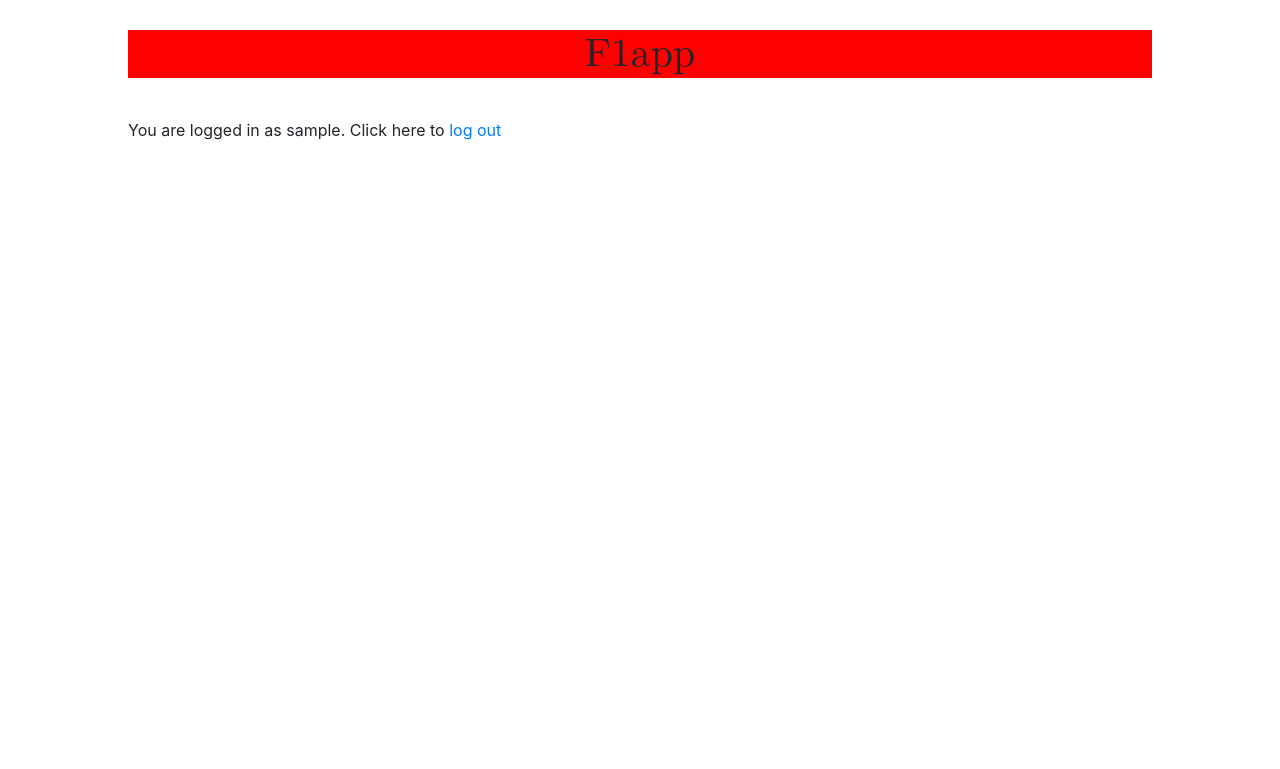
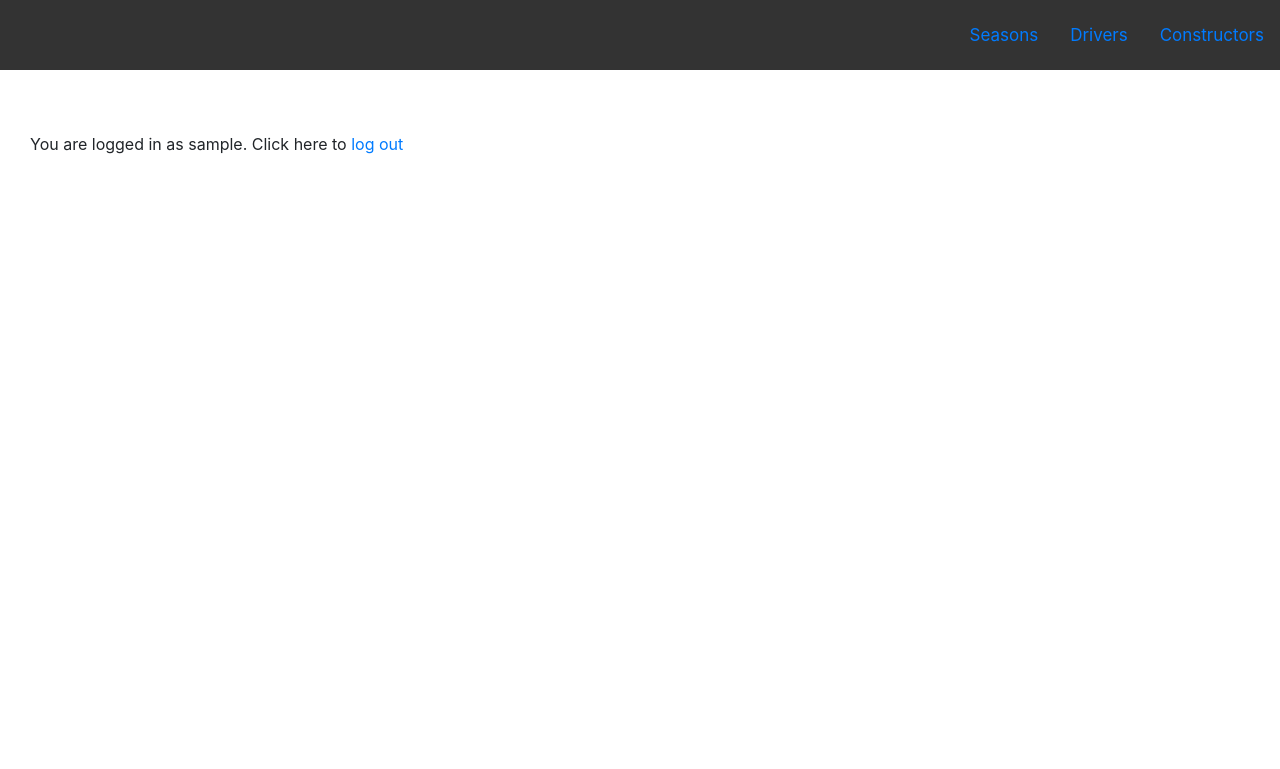
Before and after one commit to janfornal/DjangoF1Server, a Django app: page /f1app/race/2022/1/ in a window 1280 px wide. Shown: the top 769 px of the page. Run offline with Django 4.2, Linux system fonts and the light colour scheme; the visitor is signed in with stand-in values (Sample User, id 1); data that the repository does not hold is empty; some libraries are stand-ins or nearby versions.

Commit message:
general progress

```diff
--- a/static/f1app/css/general.css
+++ b/static/f1app/css/general.css
@@ -1,9 +1,33 @@
+#home {
+    height: 70px;
+    background-color: #333;
+}
+
+#side-navigation {
+    height: 70px;
+    overflow: hidden;
+    float: right;
+    display: flex;
+    flex-direction: row;
+    align-items:inherit;
+}
+
+#side-navigation a {
+    line-height: 70px;
+    display: block;
+    height: 100%;
+    width: 100%;
+    text-align: center;
+    padding-left: 16px;
+    padding-right: 16px;
+    text-decoration: none;
+    font-size: 17px;
+}
+
 h1 {
-    text-align: center;
-    background-color: red;
     font-family: math;
 }
 
-body {
+#content {
     margin: 30px;
 }
--- a/static/f1app/css/result_table.css
+++ /dev/null
@@ -1,20 +0,0 @@
-body {
-    width: 80%;
-    margin-left: auto;
-    margin-right: auto;
-    padding: 0;
-}
-
-tr:nth-child(1) {
-    background-color: black;
-}
-tr:nth-child(2) {
-    background-color:yellow;
-    color:black
-}
-tr:nth-child(3) {
-    background-color:grey;
-}
-tr:nth-child(4) {
-    background-color:brown;
-}
--- a/static/f1app/css/table.css
+++ b/static/f1app/css/table.css
@@ -1,15 +1,33 @@
-body {
+.table-custom {
+    overflow: scroll;
     width: 80%;
     margin-left: auto;
     margin-right: auto;
     padding: 0;
 }
 
-tr:nth-child(1) {
+.table-year-race tr:nth-child(1) {
     background-color: black;
 }
 
-tr:nth-child(n+2):hover td {
+.table-year-race tr:nth-child(n+2):hover td {
 	background-color: darkgrey;
 	color: black;
 }
+
+.table-podium tr:nth-child(1) {
+    background-color: black;
+}
+
+.table-podium tr:nth-child(2) {
+    background-color:yellow;
+    color:black
+}
+
+.table-podium tr:nth-child(3) {
+    background-color:grey;
+}
+
+.table-podium tr:nth-child(4) {
+    background-color:brown;
+}
--- a/templates/base.html
+++ b/templates/base.html
@@ -1,21 +1,30 @@
 <html lang="en">
     <head>
+        <meta charset="utf-8">
         {% load static %}
         <link rel="stylesheet" href="https://cdn.jsdelivr.net/npm/bootstrap@4.3.1/dist/css/bootstrap.min.css" integrity="sha384-ggOyR0iXCbMQv3Xipma34MD+dH/1fQ784/j6cY/iJTQUOhcWr7x9JvoRxT2MZw1T" crossorigin="anonymous">
         <!-- jQuery -->
-        <script src='https://code.jquery.com/jquery-2.2.4.min.js'></script>
-        <script src='https://maxcdn.bootstrapcdn.com/bootstrap/3.3.6/js/bootstrap.min.js'></script>
+        <script src="https://code.jquery.com/jquery-3.3.1.slim.min.js" integrity="sha384-q8i/X+965DzO0rT7abK41JStQIAqVgRVzpbzo5smXKp4YfRvH+8abtTE1Pi6jizo" crossorigin="anonymous"></script>
+        <script src="https://cdn.jsdelivr.net/npm/popper.js@1.14.7/dist/umd/popper.min.js" integrity="sha384-UO2eT0CpHqdSJQ6hJty5KVphtPhzWj9WO1clHTMGa3JDZwrnQq4sF86dIHNDz0W1" crossorigin="anonymous"></script>
+        <script src="https://cdn.jsdelivr.net/npm/bootstrap@4.3.1/dist/js/bootstrap.min.js" integrity="sha384-JjSmVgyd0p3pXB1rRibZUAYoIIy6OrQ6VrjIEaFf/nJGzIxFDsf4x0xIM+B07jRM" crossorigin="anonymous"></script>
         <link rel="stylesheet" href="{% static 'f1app/css/general.css' %}">
         {% block style %}{% endblock style %}
         <title>F1app</title>
     </head>
     <body>
-        {% block header %}
-            <h1>F1app</h1>
-        {% endblock header %}
-        {% block content %}{% endblock content %}
-	    {% if user.is_authenticated %}
-            <p>You are logged in as {{ request.user }}. Click here to <a href="{% url 'logout' %}">log out</a></p>
-        {% endif %}
+        <header id="home">
+            <nav id="side-navigation">
+                <a href='/f1app/race/2022/'>Seasons</a>
+                <a href='/f1app/driver/charles-leclerc/'>Drivers</a>
+                <a href='/f1app/constructor/ferrari/'>Constructors</a>
+            </nav>
+        </header>
+        {% comment %} <h1>F1app</h1> {% endcomment %}
+        <div id='content'>
+            {% block content %}{% endblock content %}
+            {% if user.is_authenticated %}
+                <p>You are logged in as {{ request.user }}. Click here to <a href="{% url 'logout' %}">log out</a></p>
+            {% endif %}
+        </div>
     </body>
 </html>
--- a/templates/list_table.html
+++ b/templates/list_table.html
@@ -2,7 +2,7 @@
 {% load tags %}
 
 <div style="overflow: scroll;">
-    <table class="table table-dark">
+    <table class="table table-dark table-custom {{additional_class}}">
     {% if object_list|length > 0 %}
         <tr>
             {% for x in object_list|column_names %}
--- a/templates/race_result.html
+++ b/templates/race_result.html
@@ -3,17 +3,17 @@
 {% block style %}
     {% load static %}
 
-    <link href="{% static 'f1app/css/result_table.css' %}" rel="stylesheet"/>
+    <link href="{% static 'f1app/css/table.css' %}" rel="stylesheet"/>
 {% endblock %}
 
 {% block content %}
     <h1>{{ race.official_name }}</h1>
 
-    {% with object_list=qualifying_list %}
+    {% with object_list=qualifying_list additional_class="table-podium" %}
         {% include "list_table.html" %}
     {% endwith %}
 
-    {% with object_list=race_list %}
+    {% with object_list=race_list additional_class="table-podium" %}
         {% include "list_table.html" %}
     {% endwith %}
 
--- a/templates/year_race.html
+++ b/templates/year_race.html
@@ -9,9 +9,8 @@
 {% block content %}
     {% load static %}
     {% load tags %}
-	<h1>Members</h1>
-
-	<table class="table table-dark">
+    <div style="overflow: scroll;">
+        <table class="table table-dark table-custom table-year-race">
         <tr>
             {% for x in data|column_names %}
                 {% if x|is_meta_field is False %}
@@ -32,6 +31,7 @@
             </tr>
         {% endfor %}
         </table>
+    </div>
 
 	<ul>
     {% for x in last_visited %}
```
Also changed, not shown: 1 other file. Lines whose indentation alone changed are shown as unchanged.
